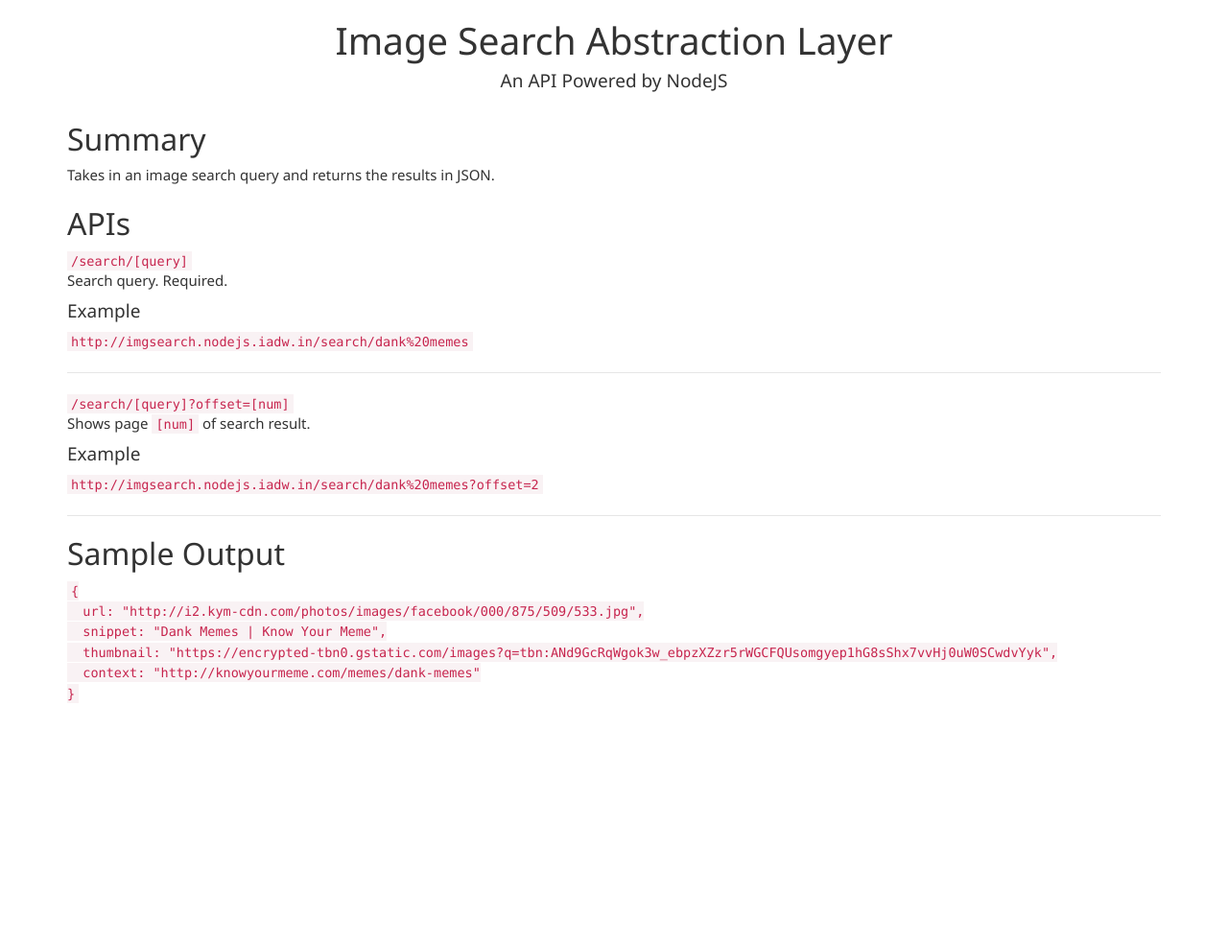
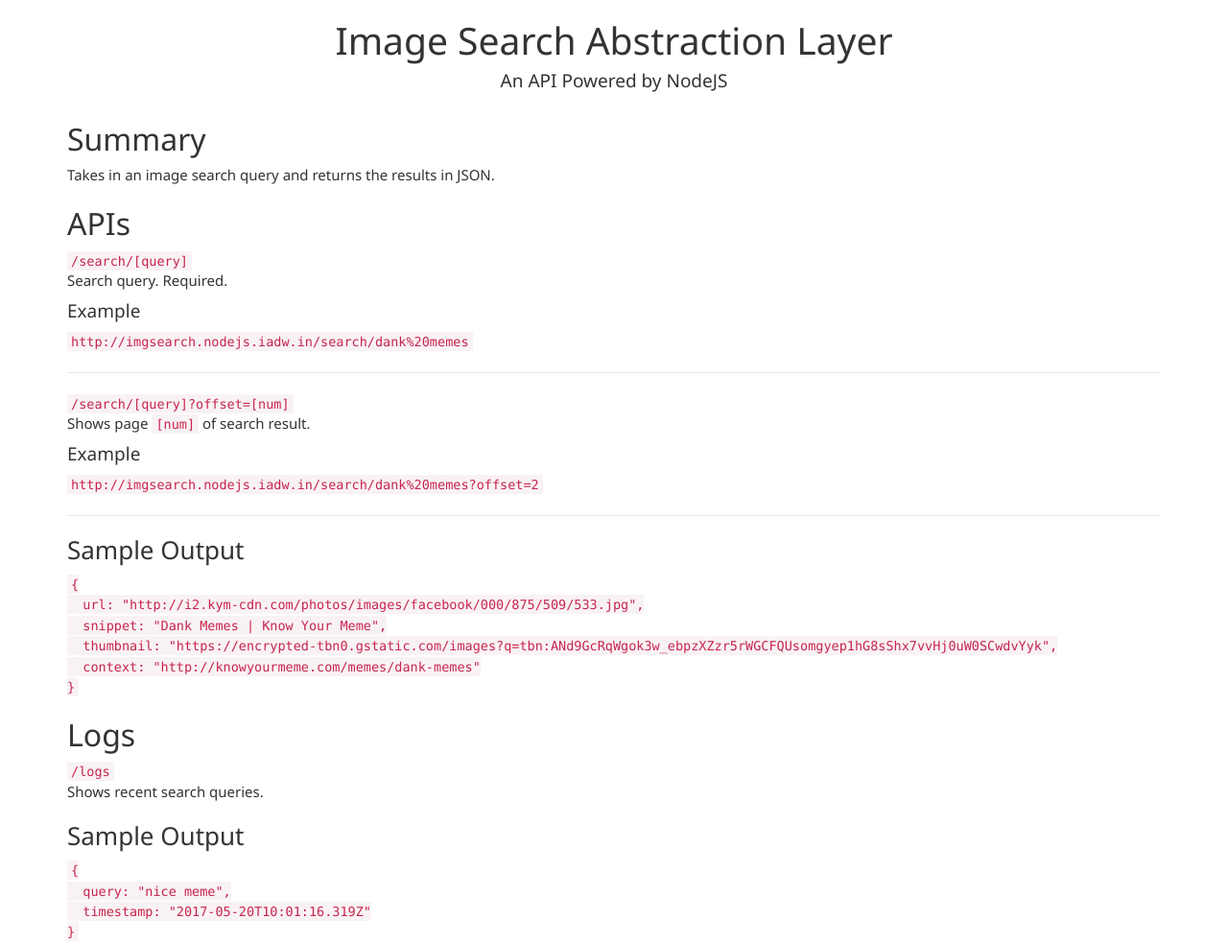
Before and after one commit to adwinying/nodeapi-imgsearch, a website: page public/index.html in a window 1280 px wide. Shown: the whole page at 96% size. Before the commit the page ends 800 px from the top, so only its background shows below. Drawn offline with Linux system fonts and the light colour scheme.

Commit message:
Update documentation

```diff
--- a/public/index.html
+++ b/public/index.html
@@ -34,7 +34,7 @@
 
       <hr>
 
-      <h2>Sample Output</h2>
+      <h3>Sample Output</h3>
       <code>
         {<br>
           &nbsp;&nbsp;url: "http://i2.kym-cdn.com/photos/images/facebook/000/875/509/533.jpg",<br>
@@ -44,6 +44,19 @@
         }
       </code>
 
+      <h2>Logs</h2>
+
+      <code>/logs</code><br>
+      Shows recent search queries.
+
+      <h3>Sample Output</h3>
+      <code>
+        {<br>
+        &nbsp;&nbsp;query: "nice meme",<br>
+        &nbsp;&nbsp;timestamp: "2017-05-20T10:01:16.319Z"<br>
+        }
+      </code>
+
     </div>
   </body>
 </html>
```
Also changed, not shown: README.md.
